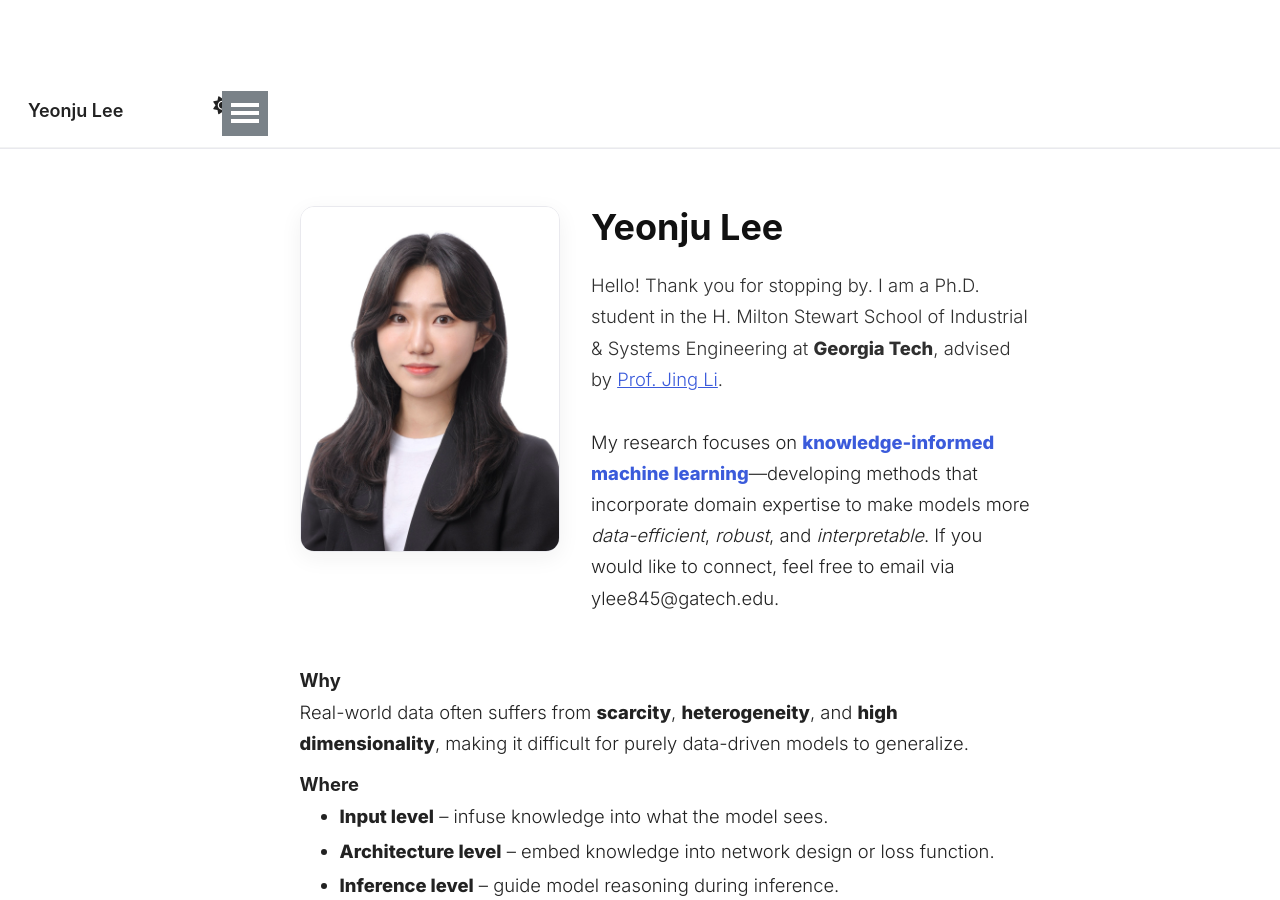
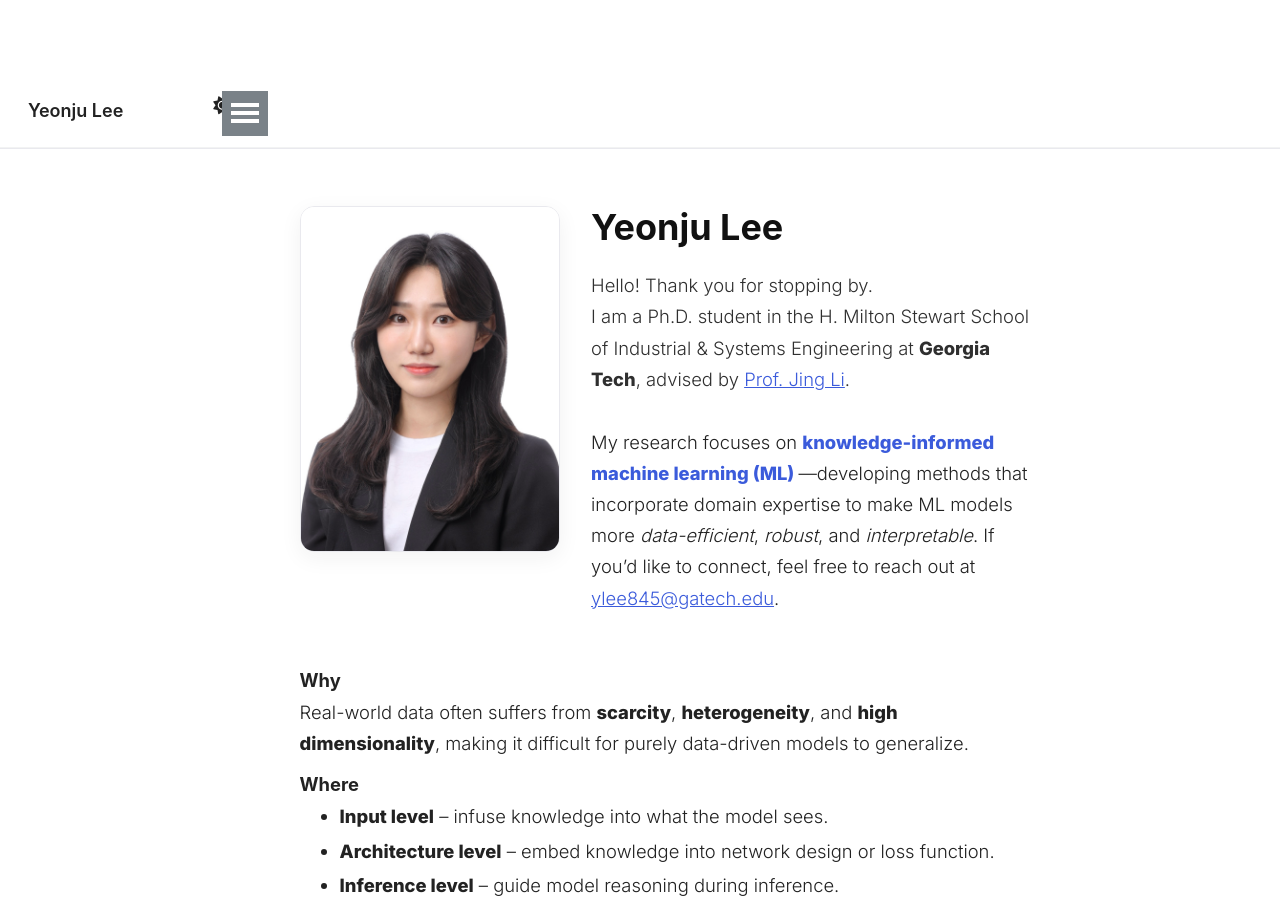
Before and after one commit to ylee845/ylee845.github.io, a Jekyll site: the page built from _pages/about.md, in a window 1280 px wide and 900 px high. Built offline with Jekyll 4.4.1, drawn with Linux system fonts in a browser that asks for light colours; a script that is not in the unit is left out.

Commit message:
Update about.md

```diff
--- a/_pages/about.md
+++ b/_pages/about.md
@@ -109,14 +109,14 @@ redirect_from:
   <div class="intro__body">
     <h1 class="intro__title">Yeonju Lee</h1>
     <div class="intro__lead">
-      Hello! Thank you for stopping by.
+      Hello! Thank you for stopping by. <br>
       I am a Ph.D. student in the H. Milton Stewart School of Industrial & Systems Engineering at
       <strong>Georgia Tech</strong>, advised by <a href="https://sites.gatech.edu/jing-li/">Prof. Jing Li</a>.
     </div>
 
     <div class="aboutme">
       <p>
-        My research focuses on <strong style="color:var(--brand)">knowledge-informed machine learning</strong>—developing methods that incorporate domain expertise to make models more <em>data-efficient</em>, <em>robust</em>, and <em>interpretable</em>. If you would like to connect, feel free to email via ylee845@gatech.edu.
+        My research focuses on <strong style="color:var(--brand)">knowledge-informed machine learning (ML) </strong>—developing methods that incorporate domain expertise to make ML models more <em>data-efficient</em>, <em>robust</em>, and <em>interpretable</em>. If you’d like to connect, feel free to reach out at <a href="mailto:ylee845@gatech.edu">ylee845@gatech.edu</a>.
       </p>
     </div>
 
```
